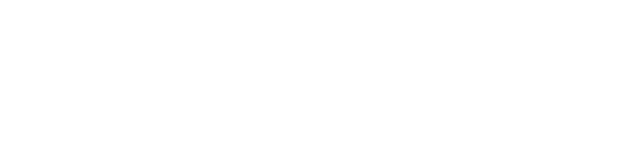
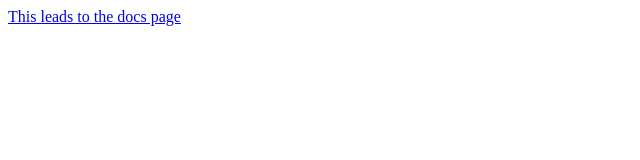
Before and after one commit to yakeen15/coursera-test, a plain HTML site: page site/index.html in a window 1280 px wide. Shown: the whole page, without its empty margins (0-640 px from the left). Drawn offline with Linux system fonts and the light colour scheme.

Commit message:
Linked index to doc

```diff
--- a/site/index.html
+++ b/site/index.html
@@ -6,6 +6,6 @@
     <title>Document</title>
 </head>
 <body>
-
+    <a href="doc.html">This leads to the docs page</a>
 </body>
 </html>
```
